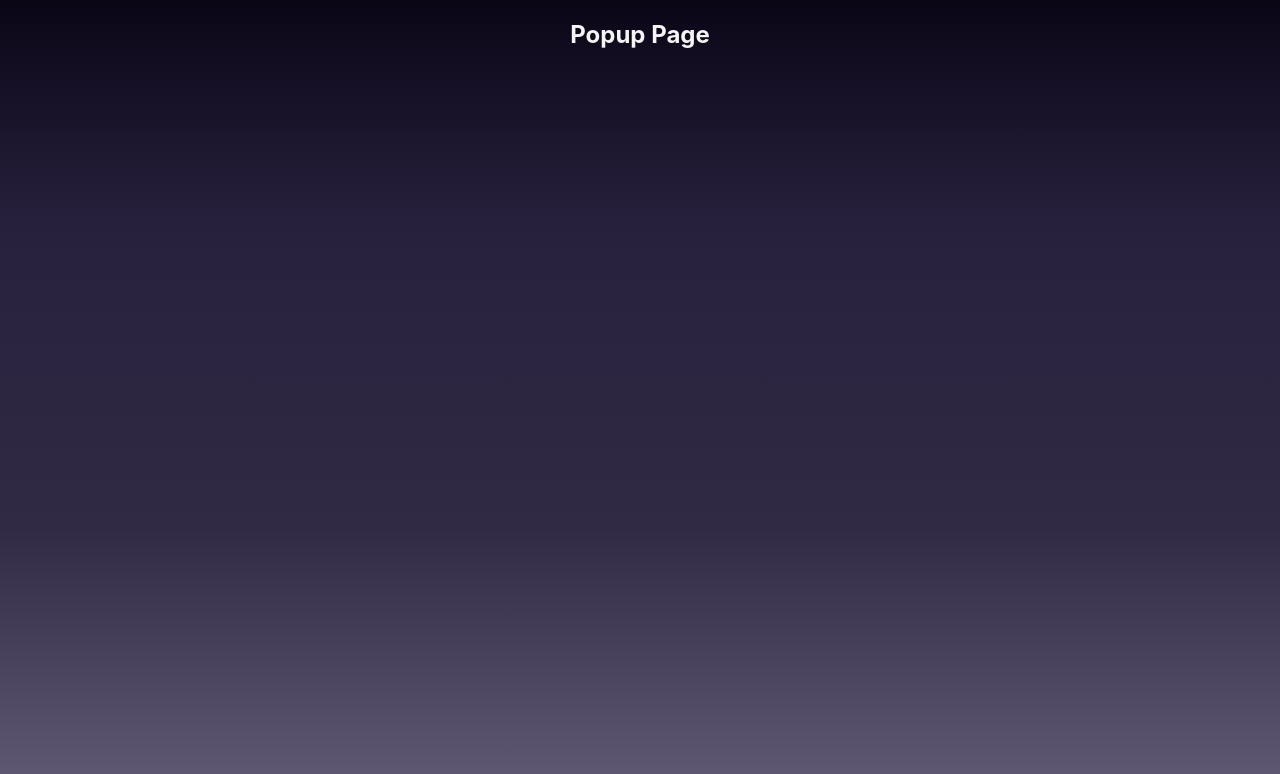
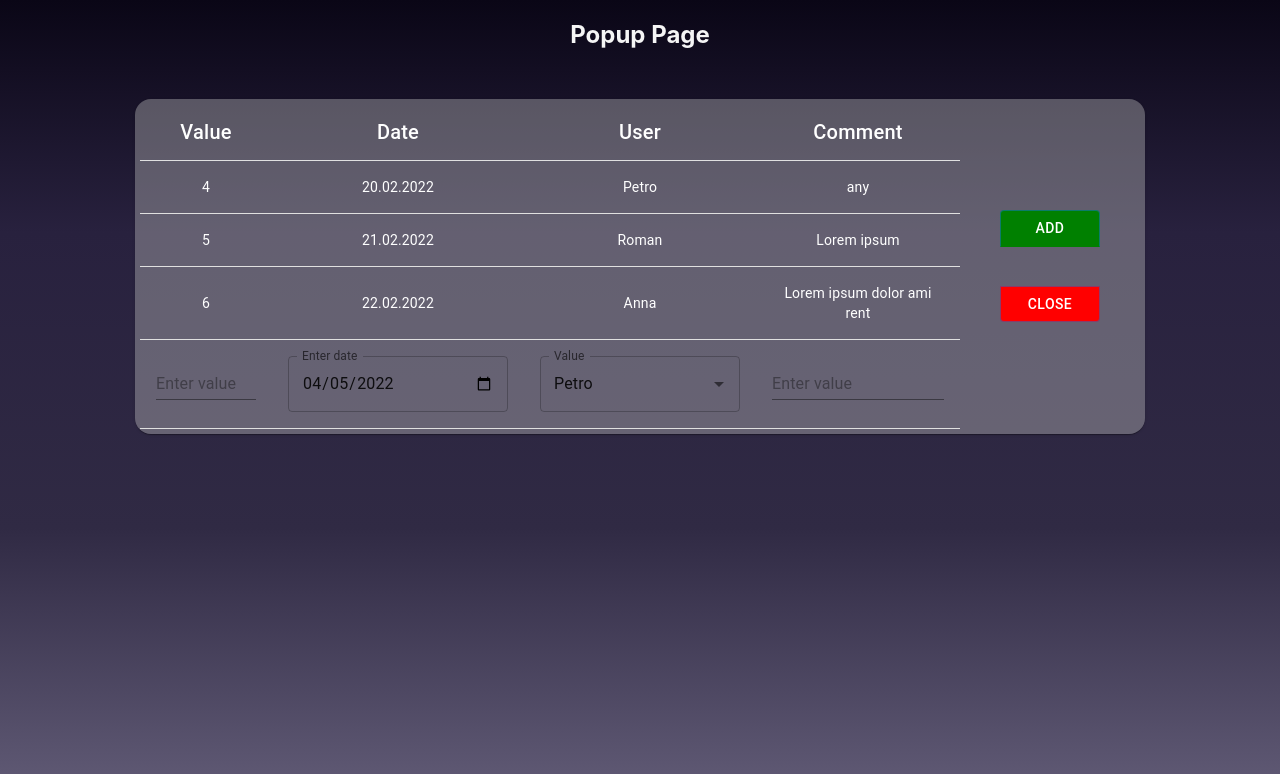
Before and after one commit to dmytro-kuz/sierentz-test-task, a React (Create React App) app: page /popup in a window 1280 px wide. Shown: the top 774 px of the page. Built offline with nearby package versions, Linux system fonts and the light colour scheme.

Commit message:
create adding data to popup table

```diff
--- a/src/components/popup/PopupPage.jsx
+++ b/src/components/popup/PopupPage.jsx
@@ -1,14 +1,193 @@
-import React from 'react';
-import { Table, TableCell, TableHead, TableRow } from "@mui/material";
-import { Paper } from "@mui/material";
-import { TableContainer, TableBody } from "@mui/material";
+import React from "react";
+import { useState } from "react";
+import {
+  Table,
+  TableContainer,
+  TableBody,
+  TableCell,
+  TableHead,
+  TableRow,
+  TextField,
+  Paper,
+  Autocomplete,
+  Button,
+  ButtonGroup,
+  Box,
+  Input,
+} from "@mui/material";
 import uniqid from "uniqid";
 
 export default function PopupPage() {
+  const style1 = { color: "white", fontSize: 20 };
+  const style2 = { color: "white" };
+  const style3 = { color: "white", width: "100px" };
+  const defaultValues = [
+    { value: 4, date: "20.02.2022", user: "Petro", comment: "any" },
+    { value: 5, date: "21.02.2022", user: "Roman", comment: "Lorem ipsum" },
+    {
+      value: 6,
+      date: "22.02.2022",
+      user: "Anna",
+      comment: "Lorem ipsum dolor ami rent",
+    },
+  ];
+
+  const todayYear = () => {
+    const todayDate = new Date();
+    const todayYear = todayDate.getFullYear();
+    const todayMonth =
+      todayDate.getMonth() < 10
+        ? "0" + todayDate.getMonth()
+        : todayDate.getMonth();
+    const todayDay =
+      todayDate.getDay() < 10 ? "0" + todayDate.getDay() : todayDate.getDay();
+    return `${todayYear}-${todayDay}-${todayMonth}`;
+  };
+
+  const [data, setData] = useState(defaultValues);
+  const [value, setValue] = useState("");
+  const [date, setDate] = useState(todayYear());
+  const [user, setUser] = useState("Default User");
+  const [comment, setComment] = useState("");
+
+  const handleAdd = () => {
+    setData([...data, {value: value, date: date, user: user, comment: comment}])
+    console.log(data);
+  };
+
+  const handleValue = (e) => {
+    setValue(e.target.value);
+    // console.log(e.target.value);
+  };
+
+  const handleComment = (e) => {
+    setComment(e.target.value);
+    // console.log(e.target.value);
+  };
+
+  const handleDate = (e) => {
+    setDate(e.target.value);
+    // console.log(e.target.value);
+  };
+
+  const handleUser = (e) => {
+    setUser(e.target.textContent);
+    // console.log(e.target.textContent);
+  };
+
   return (
-    <>
-    <h2>Popup Page</h2>
-
-  </>
-  )
+    <Box>
+      <h2>Popup Page</h2>
+      <TableContainer
+        sx={{
+          display: "flex",
+          alignItems: "center",
+          maxWidth: "1000px",
+          margin: "50px auto",
+          padding: "5px",
+          background: "rgb(190, 190, 190, .4)",
+          borderRadius: 4,
+        }}
+        component={Paper}>
+        <Table>
+          <TableHead>
+            <TableRow>
+              <TableCell key={uniqid()} sx={style1} align='center'>
+                Value
+              </TableCell>
+              <TableCell key={uniqid()} sx={style1} align='center'>
+                Date
+              </TableCell>
+              <TableCell key={uniqid()} sx={style1} align='center'>
+                User
+              </TableCell>
+              <TableCell key={uniqid()} sx={style1} align='center'>
+                Comment
+              </TableCell>
+            </TableRow>
+          </TableHead>
+          <TableBody>
+            {data.map((dataObj) => (
+              <TableRow key={uniqid()}>
+                <TableCell
+                  align='center'
+                  key={uniqid()}
+                  sx={style3}
+                  component='th'
+                  scope='row'>
+                  {dataObj.value}
+                </TableCell>
+                <TableCell key={uniqid()} sx={style2} align='center'>
+                  {dataObj.date}
+                </TableCell>
+                <TableCell key={uniqid()} sx={style2} align='center'>
+                  {dataObj.user}
+                </TableCell>
+                <TableCell key={uniqid()} sx={style2} align='center'>
+                  {dataObj.comment}
+                </TableCell>
+              </TableRow>
+            ))}
+            <TableRow>
+              <TableCell key={uniqid()}>
+                <Input
+                required
+                  onBlur={handleValue}
+                  defaultValue={value}
+                  placeholder='Enter value'
+                  type='number'
+                />
+              </TableCell>
+              <TableCell key={uniqid()}>
+                <TextField
+                  onChange={handleDate}
+                  label='Enter date'
+                  type='date'
+                  defaultValue={date}
+                  sx={{ width: 220 }}
+                />
+              </TableCell>
+              <TableCell key={uniqid()}>
+                <Autocomplete
+                  onChange={handleUser}
+                  defaultValue={"Petro"}
+                  options={["Petro", "Roman", "Anna"]}
+                  sx={{ width: 200 }}
+                  renderInput={(params) => (
+                    <TextField {...params} label='Value' />
+                  )}
+                />
+              </TableCell>
+              <TableCell key={uniqid()}>
+                <Input
+                required
+                  onBlur={handleComment}
+                  defaultValue={comment}
+                  placeholder='Enter value'
+                />
+              </TableCell>
+            </TableRow>
+          </TableBody>
+        </Table>
+        <ButtonGroup
+          orientation='vertical'
+          aria-label='vertical outlined button group'>
+          {[
+            <Button
+              sx={{ m: 5, background: "green", color: "white", width: "100px" }}
+              key='one'
+              onClick={handleAdd}>
+              Add
+            </Button>,
+            <Button
+              sx={{ m: 5, background: "red", color: "white", width: "100px" }}
+              key='two'
+              onClick={() => window.close()}>
+              Close
+            </Button>,
+          ]}
+        </ButtonGroup>
+      </TableContainer>
+    </Box>
+  );
 }
--- a/src/components/tablePage/TablePage.jsx
+++ b/src/components/tablePage/TablePage.jsx
@@ -32,7 +32,7 @@ export default function TablePage() {
   const handleWindow = (e) => {
     const cell = e.target.textContent;
     if (cell !== "Kyivska" && cell !== "Odeska" && cell !== "Lvivska") {
-      const params = `width=1000,height=500`;
+      const params = `width=1100,height=500`;
       window.open("../popup", "_blank", params);
     }
   };
```
Also changed, not shown: src/App.js (+6 -9 lines).
